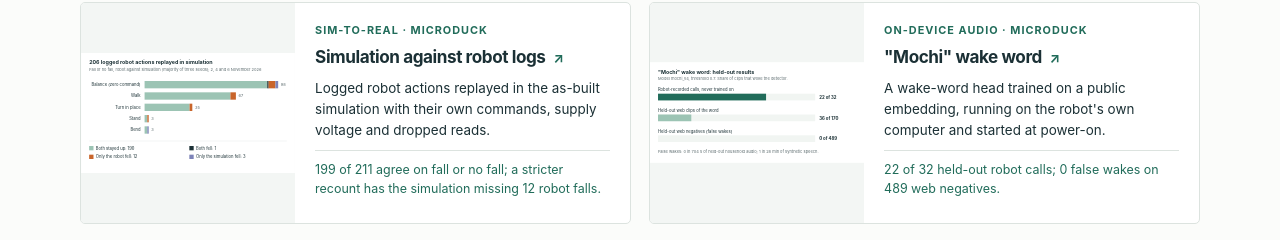
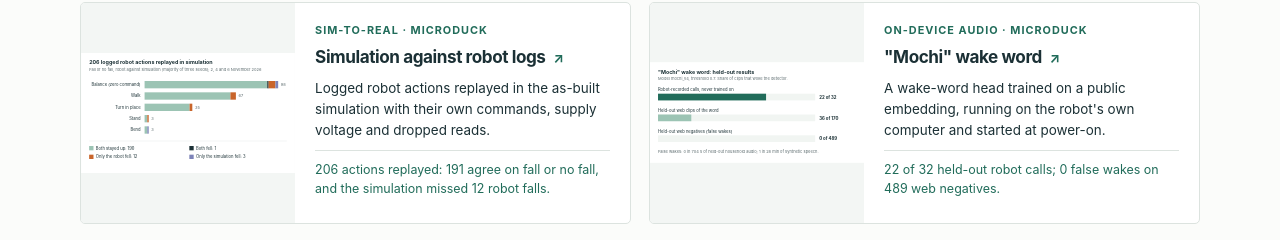
Before and after one commit to qilinxiaoxiang/homepage, a plain HTML site: page docs/index.html in a window 1280 px wide. Shown: the part 1042-1282 px from the top of the page. Drawn offline with Linux system fonts and the light colour scheme.

Commit message:
Home card: corrected replay count (206 actions, 191 agree)
Co-Authored-By: Claude Fable 5.2 <noreply@anthropic.com>

```diff
--- a/docs/index.html
+++ b/docs/index.html
@@ -170,7 +170,7 @@
         Logged robot actions replayed in the as-built simulation with their own commands, supply voltage and dropped reads.
        </p>
        <p class="card-result">
-        199 of 211 agree on fall or no fall; a stricter recount has the simulation missing 12 robot falls.
+        206 actions replayed: 191 agree on fall or no fall, and the simulation missed 12 robot falls.
        </p>
       </div>
      </article>
```
